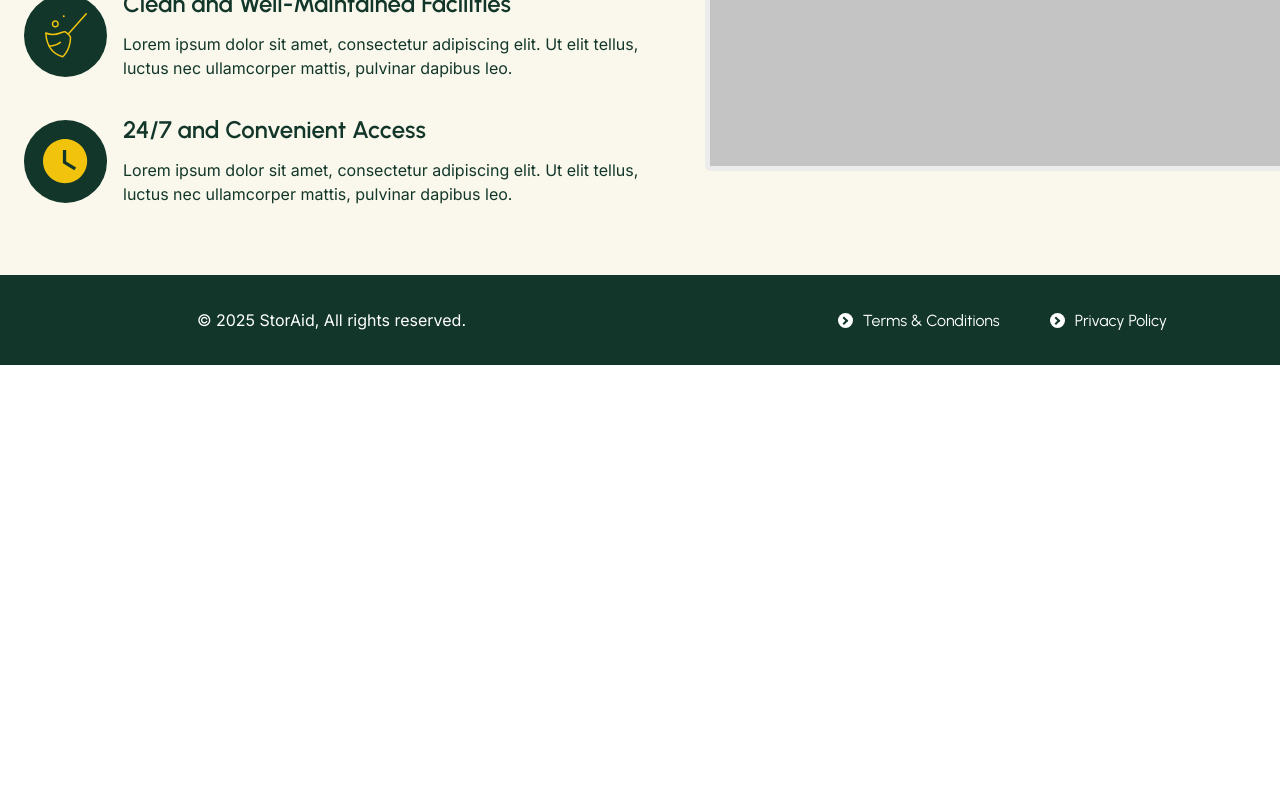
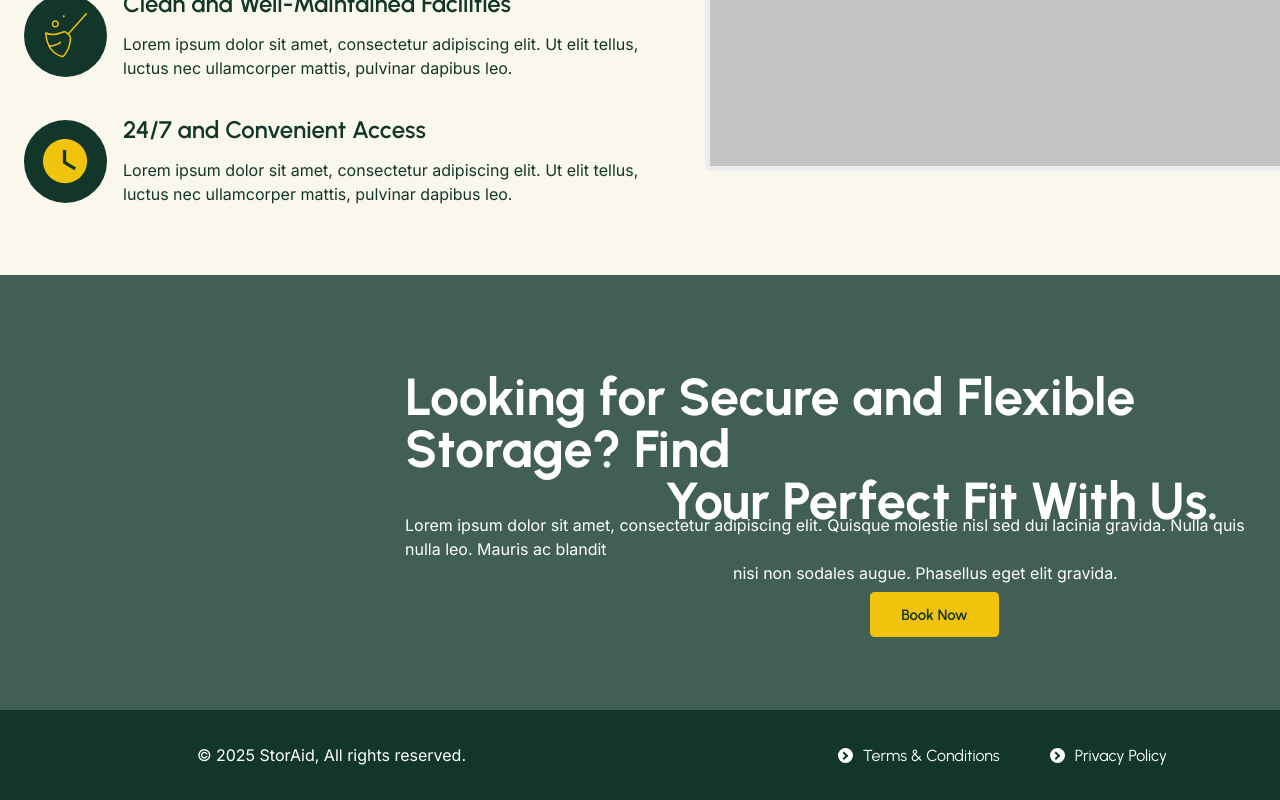
Before and after one commit to AhlmanJ/Storeaid-design, a React (Vite) app: page /Booking in a window 1280 px wide. Shown: the part 1117-1917 px from the top of the page. Before the commit the page ends 1482 px from the top, so only its background shows below. Built offline with nearby package versions, Linux system fonts and the light colour scheme.

Commit message:
Added a new section - Looking for secure.

```diff
--- a/src/components/elements/DiscoverMore_Btn.css
+++ b/src/components/elements/DiscoverMore_Btn.css
@@ -13,7 +13,8 @@
         color: var(--color-secondary);
     }
 
-    &:hover{
-        background-color: var(--color-primary);
-    }
 }
+
+#btn:hover {
+    background-color: var(--color-primary);
+}
--- /dev/null
+++ b/src/components/sections/lookingForSecure/LookingForSecure.css
@@ -0,0 +1,50 @@
+.lookingForSecure {
+    height: 435px;
+    display: grid;
+    align-items: center;
+    justify-content: center;
+    grid-template-columns: 405px 1fr 100px;
+    grid-template-rows: auto 1fr auto;
+
+    .lookingFor-heading{
+        grid-column: 2;
+        grid-row: 1;
+        margin-top: 1.85em;
+        font-size: 52px;
+        font-weight: 700;
+        line-height: 52px;
+        color: var(--color-primary);
+    }
+
+    .lookingFor-txt{
+        grid-column: 2;
+        grid-row: 2;
+        margin-top: -11em;
+        line-height: 24px;
+        color: var(--color-primary);
+    }
+
+    .txt-br {
+       display: block;
+       margin-left: 5em;
+    }
+
+    .txt-br2 {
+       display: block;
+       margin-left: 20.5em;
+    }
+
+    .header-btn{
+        grid-column: 2;
+        grid-row: 2;
+        margin-top: -4em;
+        margin-left: 31em;
+        &:hover {
+            background-color: var(--color-primary);
+
+            p{
+                color: var(--color-secondary);
+            }
+        }
+    }
+}
--- /dev/null
+++ b/src/components/sections/lookingForSecure/LookingForSecure.jsx
@@ -0,0 +1,15 @@
+import React from 'react'
+import './LookingForSecure.css'
+import Button from '../../elements/Button'
+
+function LookingForSecure() {
+  return (
+    <div className='lookingForSecure'>
+        <h3 className='lookingFor-heading'>Looking for Secure and Flexible Storage? Find<span className='txt-br'>Your Perfect Fit With Us.</span></h3>
+        <p className='lookingFor-txt'>Lorem ipsum dolor sit amet, consectetur adipiscing elit. Quisque molestie nisl sed dui lacinia gravida. Nulla quis nulla leo. Mauris ac blandit<span className='txt-br2'>nisi non sodales augue. Phasellus eget elit gravida.</span></p>
+    <Button />
+    </div>
+  )
+}
+
+export default LookingForSecure
--- a/src/index.css
+++ b/src/index.css
@@ -102,3 +102,7 @@ h1,h2,h3,h4,h5,h6 {
     justify-content: center;
     background-color: var(--color-primary);
 }
+
+.LookingForSecure {
+    background-color: var(--color-accent3);
+}
--- a/src/pages/Booking.jsx
+++ b/src/pages/Booking.jsx
@@ -1,6 +1,7 @@
 import React from 'react'
 import Banner from '../components/sections/banner/Banner'
 import WhyChooseUs from '../components/sections/whyChooseUs/WhyChooseUs'
+import LookingForSecure from '../components/sections/lookingForSecure/LookingForSecure'
 
 
 
@@ -11,6 +12,9 @@ const Booking = () => {
           <Banner />
       </section>
       <WhyChooseUs />
+      <section className='LookingForSecure'>
+        <LookingForSecure />
+      </section>
     </>
   )
 }
--- a/src/pages/HomePage.jsx
+++ b/src/pages/HomePage.jsx
@@ -6,6 +6,7 @@ import OurServices from '../components/sections/ourServices/OurServices'
 import Testimonials from '../components/sections/testimonials/Testimonials'
 import WhyChooseUs from '../components/sections/whyChooseUs/WhyChooseUs'
 import PricingPlan from '../components/sections/pricingPlan/PricingPlan'
+import LookingForSecure from '../components/sections/lookingForSecure/LookingForSecure'
 
 function HomePage() {
   return (
@@ -22,11 +23,16 @@ function HomePage() {
         </section>
         <section className='testimonials'>
           <img id='bg-img' src="public/pictures/testimonials/Testimonials-Bg-Img.Svg" alt="A picture of a warehouse worker."/>
-          <div id='testimonials-bg'><Testimonials /></div>
+          <div id='testimonials-bg'>
+            <Testimonials />
+          </div>
         </section>
         <WhyChooseUs />
         <section className='pricingPlan'>
           <PricingPlan />
+        </section>
+        <section className='LookingForSecure'>
+          <LookingForSecure />
         </section>
     </>
   )
--- a/src/pages/Services.jsx
+++ b/src/pages/Services.jsx
@@ -2,6 +2,7 @@ import React from 'react'
 import Banner from '../components/sections/banner/Banner'
 import OurServices from '../components/sections/ourServices/OurServices'
 import Testimonials from '../components/sections/testimonials/Testimonials'
+import LookingForSecure from '../components/sections/lookingForSecure/LookingForSecure'
 
 
 
@@ -18,6 +19,9 @@ const Services = () => {
       <section className='testimonials'>
         <div id='testimonials-bg'><Testimonials /></div>
       </section>
+      <section className='LookingForSecure'>
+        <LookingForSecure />
+      </section>
     </>
   )
 }
```
